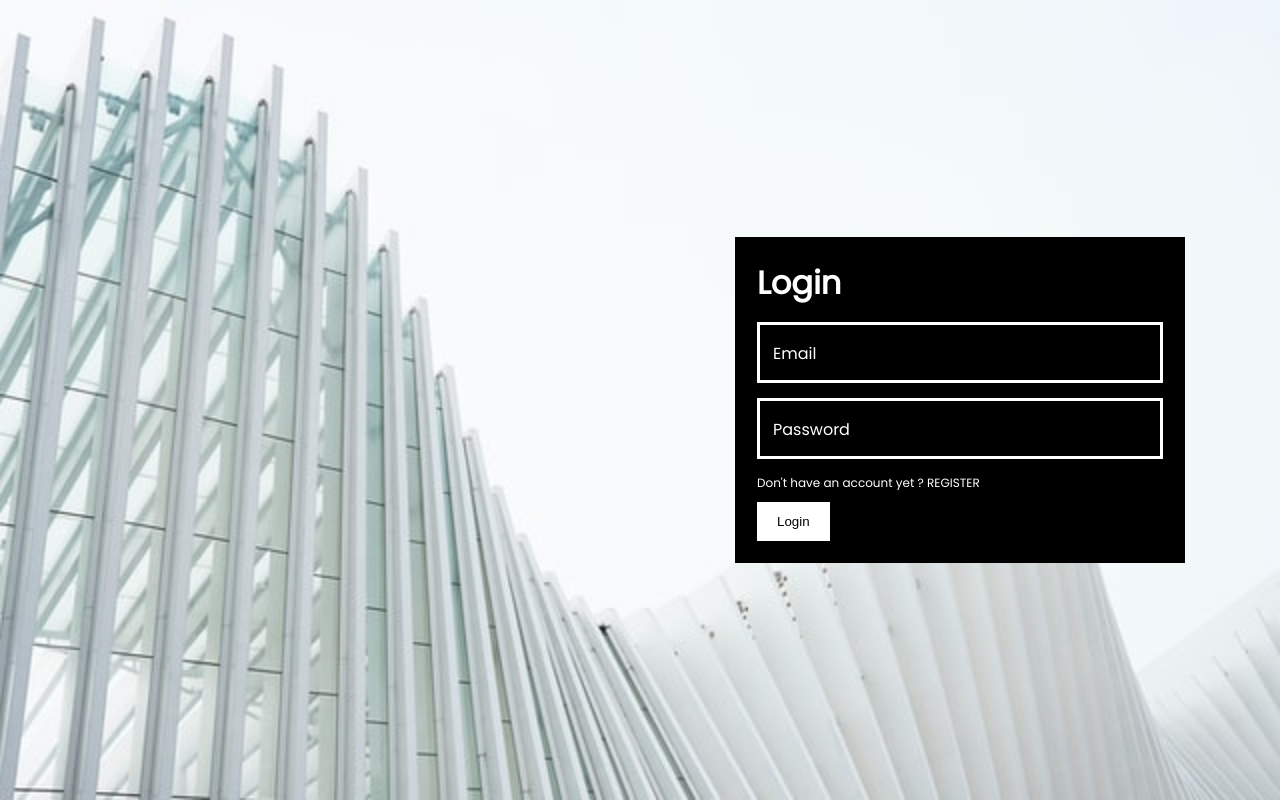
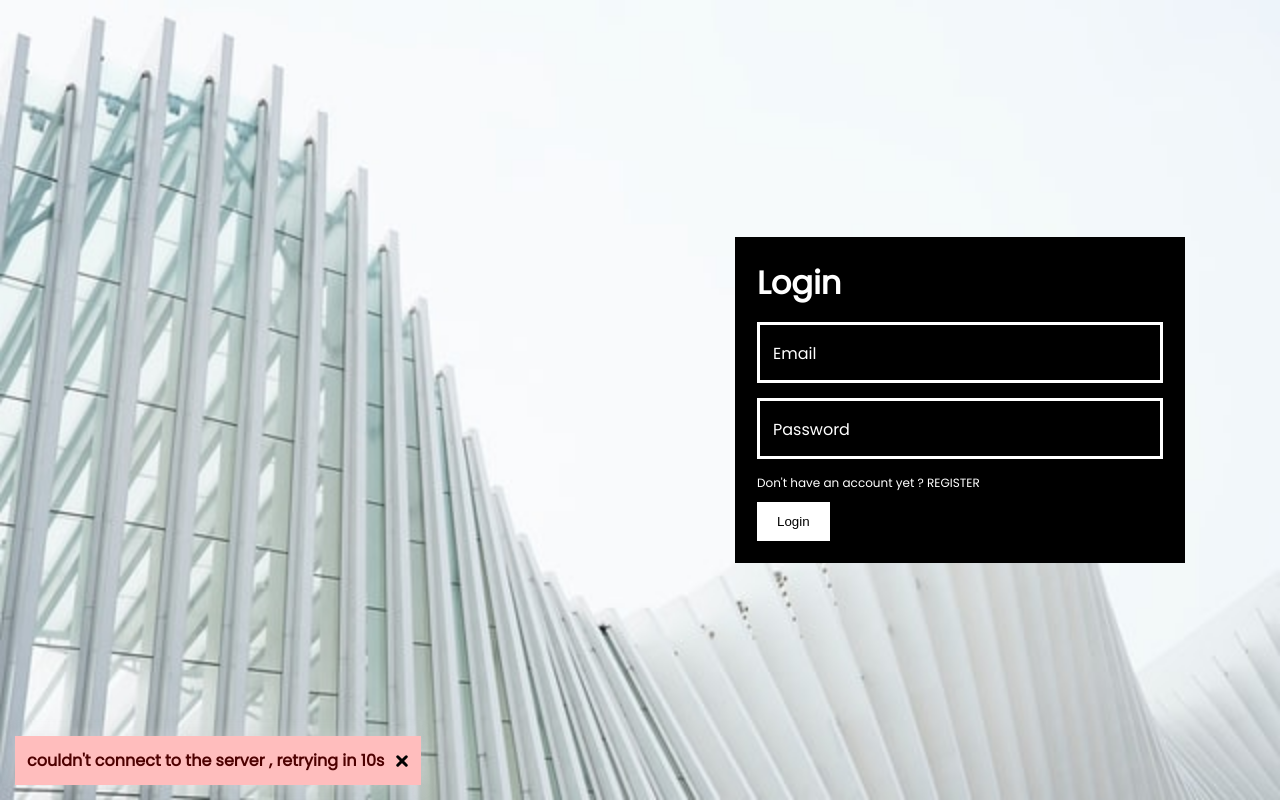
Before and after one commit to MelancholYA/openChat, a React (Create React App) app in the folder frontend/: page / in a window 1280 px wide. Built offline with nearby package versions, Linux system fonts and the light colour scheme; no server answers.

Commit message:
todo:counter

```diff
--- a/frontend/package.json
+++ b/frontend/package.json
@@ -7,6 +7,7 @@
     "@testing-library/react": "^12.1.4",
     "@testing-library/user-event": "^13.5.0",
     "axios": "^0.26.1",
+    "moment": "^2.29.3",
     "react": "^18.0.0",
     "react-dom": "^18.0.0",
     "react-router-dom": "^6.3.0",
--- a/frontend/src/App.js
+++ b/frontend/src/App.js
@@ -1,16 +1,28 @@
-import { useEffect } from 'react';
+import { useContext, useEffect, useState } from 'react';
 import { BrowserRouter as Router, Routes, Route } from 'react-router-dom';
+import { context } from './context/snackbarContect';
 import Auth from './pages/Auth';
 import Main from './pages/Main';
-import io from './utils/Socket';
+import socket from './utils/Socket';
 
 function App() {
+	const { snackbar } = useContext(context);
+	const [counter, setCounter] = useState(10);
+
 	useEffect(() => {
-		io.connect();
-		io.on('connect', (socket) => {
-			console.log('connected id: ' + io.id);
+		socket.connect();
+		socket.on('connect', () => {
+			console.log('connected id: ' + socket.id);
+		});
+		socket.on('connect_error', (err) => {
+			snackbar({
+				isShown: true,
+				type: 'error',
+				message: "couldn't connect to the server , retrying in 10s",
+			});
 		});
 	}, []);
+
 	return (
 		<Router>
 			<Routes>
@@ -20,27 +32,6 @@ function App() {
 			</Routes>
 		</Router>
 	);
-	// const socket = io('ws://localhost:8000/', { autoConnect: false });
-
-	// useEffect(() => {
-	// 	socket.auth = {
-	// 		token:
-	// 			'eyJhbGciOiJIUzI1NiIsInR5cCI6IkpXVCJ9.eyJpZCI6IjYyNGYxYzA1OThiODlmMzAxNzlkOTIyOSIsImVtYWlsIjoidXNlckB0ZXN0LmNvbSIsImlhdCI6MTY0OTc3NDQwNH0.x9_5zJ06xvha1H6Yb8cJF53xyLaz9IhJRNWvMa2yevM',
-	// 	};
-	// 	socket.connect();
-	// }, []);
-
-	// socket.on('connect', () => {
-	// 	console.log('user connected');
-	// });
-	// socket.on('onlineUsers', (users) => console.log({ users: users }));
-	// socket.on('disconnect', (reason) => {
-	// 	console.log('disconnect', reason);
-	// });
-	// socket.on('connect_error', (e) => {
-	// 	console.log(e.message);
-	// });
-	// return <div className='App'></div>;
 }
 
 export default App;
--- a/frontend/src/componants/sider/RecentMessages.jsx
+++ b/frontend/src/componants/sider/RecentMessages.jsx
@@ -1,10 +1,12 @@
-import React, { useEffect, useState } from 'react';
+import React, { useContext, useEffect, useState } from 'react';
+import { context } from '../../context/snackbarContect';
 import io from '../../utils/Socket';
 import Search from './Search';
 
 const RecentMessages = () => {
 	const [isExpended, setIsExpended] = useState(false);
 	const [messages, setMessages] = useState(null);
+	const { snackbar } = useContext(context);
 
 	useEffect(() => {
 		io.connect();
@@ -19,7 +21,10 @@ const RecentMessages = () => {
 				<h5>Recent Messages</h5>
 				<svg
 					className={isExpended ? 'rolled' : ''}
-					// onClick={() => setIsExpended(!isExpended)}
+					onClick={() => {
+						setIsExpended(!isExpended);
+						snackbar({ isShown: !isExpended, message: 'hi', type: 'alert' });
+					}}
 					xmlns='http://www.w3.org/2000/svg'
 					width='15'
 					fill='#ffffff'
@@ -27,7 +32,7 @@ const RecentMessages = () => {
 					<path d='M177 159.7l136 136c9.4 9.4 9.4 24.6 0 33.9l-22.6 22.6c-9.4 9.4-24.6 9.4-33.9 0L160 255.9l-96.4 96.4c-9.4 9.4-24.6 9.4-33.9 0L7 329.7c-9.4-9.4-9.4-24.6 0-33.9l136-136c9.4-9.5 24.6-9.5 34-.1z' />
 				</svg>
 			</div>
-			{/* <Search placeholder='Search Messages' /> */}
+			<Search placeholder='Search Messages' />
 			{/* {req.loading && (
 					<div className='sider_container_spinner'>
 						<Spinner height='50px' />
--- /dev/null
+++ b/frontend/src/context/snackbarContect.jsx
@@ -0,0 +1,25 @@
+import { createContext, useState } from 'react';
+export const context = createContext();
+const SnackbarContxectProvider = ({ children }) => {
+	const [snackBar, toggleSnackbar] = useState({
+		isShown: false,
+		message: '',
+		type: null,
+	});
+
+	return (
+		<context.Provider value={{ snackbar: toggleSnackbar }}>
+			{snackBar.isShown && (
+				<div className={`snackbar ${snackBar.type || ''}`}>
+					<p className='snackbar_message'>{snackBar.message}</p>
+					<button
+						className='snackbar_button'
+						onClick={() => toggleSnackbar({ isShown: false })}></button>
+				</div>
+			)}
+			{children}
+		</context.Provider>
+	);
+};
+
+export default SnackbarContxectProvider;
--- a/frontend/src/index.js
+++ b/frontend/src/index.js
@@ -1,11 +1,14 @@
 import { StrictMode } from 'react';
 import ReactDOM from 'react-dom/client';
 import App from './App';
+import SnackbarContxectProvider from './context/snackbarContect';
 import './styles/main.css';
 
 const root = ReactDOM.createRoot(document.getElementById('root'));
 root.render(
 	<StrictMode>
-		<App />
+		<SnackbarContxectProvider>
+			<App />
+		</SnackbarContxectProvider>
 	</StrictMode>,
 );
--- /dev/null
+++ b/frontend/src/styles/_snackbar.scss
@@ -0,0 +1,59 @@
+.snackbar {
+	position: absolute;
+	bottom: 15px;
+	left: -150px;
+	background: black;
+	min-width: 250px;
+	display: flex;
+	align-items: center;
+	justify-content: space-between;
+	padding: 12px;
+	box-shadow: 0 0 14px #dcdcdc5c;
+	color: white;
+	transition: 0.3s;
+	animation: slide 0.3s forwards;
+	&_button {
+		height: 15px;
+		width: 15px;
+		background: transparent;
+		border: 0;
+		margin: 0;
+		position: relative;
+		margin-left: 10px;
+		&::before,
+		&::after {
+			content: '';
+			position: absolute;
+			top: 50%;
+			left: 50%;
+			height: 3px;
+			width: 15px;
+			background: rgb(0, 0, 0);
+			transform-origin: center;
+			transform: translate(-50%, -50%) rotate(45deg);
+			border-radius: 100vw;
+		}
+		&::after {
+			transform: translate(-50%, -50%) rotate(-45deg);
+		}
+	}
+}
+.error {
+	background: #ffbdbd;
+	color: #4e0000;
+	font-weight: 800;
+}
+.success {
+	background: #bdffe0;
+	color: #004e47;
+}
+.alert {
+	background: #fff3cd;
+	color: #856404;
+}
+
+@keyframes slide {
+	to {
+		left: 15px;
+	}
+}
--- a/frontend/src/styles/main.css
+++ b/frontend/src/styles/main.css
@@ -340,6 +340,89 @@ body {
   height: 40%;
 }
 
+.snackbar {
+  position: absolute;
+  bottom: 15px;
+  left: -150px;
+  background: black;
+  min-width: 250px;
+  display: -webkit-box;
+  display: -ms-flexbox;
+  display: flex;
+  -webkit-box-align: center;
+      -ms-flex-align: center;
+          align-items: center;
+  -webkit-box-pack: justify;
+      -ms-flex-pack: justify;
+          justify-content: space-between;
+  padding: 12px;
+  -webkit-box-shadow: 0 0 14px #dcdcdc5c;
+          box-shadow: 0 0 14px #dcdcdc5c;
+  color: white;
+  -webkit-transition: 0.3s;
+  transition: 0.3s;
+  -webkit-animation: slide 0.3s forwards;
+          animation: slide 0.3s forwards;
+}
+
+.snackbar_button {
+  height: 15px;
+  width: 15px;
+  background: transparent;
+  border: 0;
+  margin: 0;
+  position: relative;
+  margin-left: 10px;
+}
+
+.snackbar_button::before, .snackbar_button::after {
+  content: '';
+  position: absolute;
+  top: 50%;
+  left: 50%;
+  height: 3px;
+  width: 15px;
+  background: black;
+  -webkit-transform-origin: center;
+          transform-origin: center;
+  -webkit-transform: translate(-50%, -50%) rotate(45deg);
+          transform: translate(-50%, -50%) rotate(45deg);
+  border-radius: 100vw;
+}
+
+.snackbar_button::after {
+  -webkit-transform: translate(-50%, -50%) rotate(-45deg);
+          transform: translate(-50%, -50%) rotate(-45deg);
+}
+
+.error {
+  background: #ffbdbd;
+  color: #4e0000;
+  font-weight: 800;
+}
+
+.success {
+  background: #bdffe0;
+  color: #004e47;
+}
+
+.alert {
+  background: #fff3cd;
+  color: #856404;
+}
+
+@-webkit-keyframes slide {
+  to {
+    left: 15px;
+  }
+}
+
+@keyframes slide {
+  to {
+    left: 15px;
+  }
+}
+
 @media only screen and (max-width: 600px) {
   .auth_main {
     height: 100vh;
--- a/frontend/src/styles/main.scss
+++ b/frontend/src/styles/main.scss
@@ -23,5 +23,6 @@ body {
 @import 'input';
 @import 'select';
 @import 'sider';
+@import 'snackbar';
 
 @import 'mediaQueries';
--- a/frontend/src/utils/Socket.js
+++ b/frontend/src/utils/Socket.js
@@ -5,6 +5,7 @@ const socket = io('ws://localhost:8000', {
 		token: localStorage.getItem('openchatToken'),
 	},
 	autoConnect: false,
+	reconnectionDelayMax: 10000,
 });
 
 export default socket;
```
Also changed, not shown: frontend/public/index.html (indentation only), 2 other files (tests, documents, lock files or other folders).
